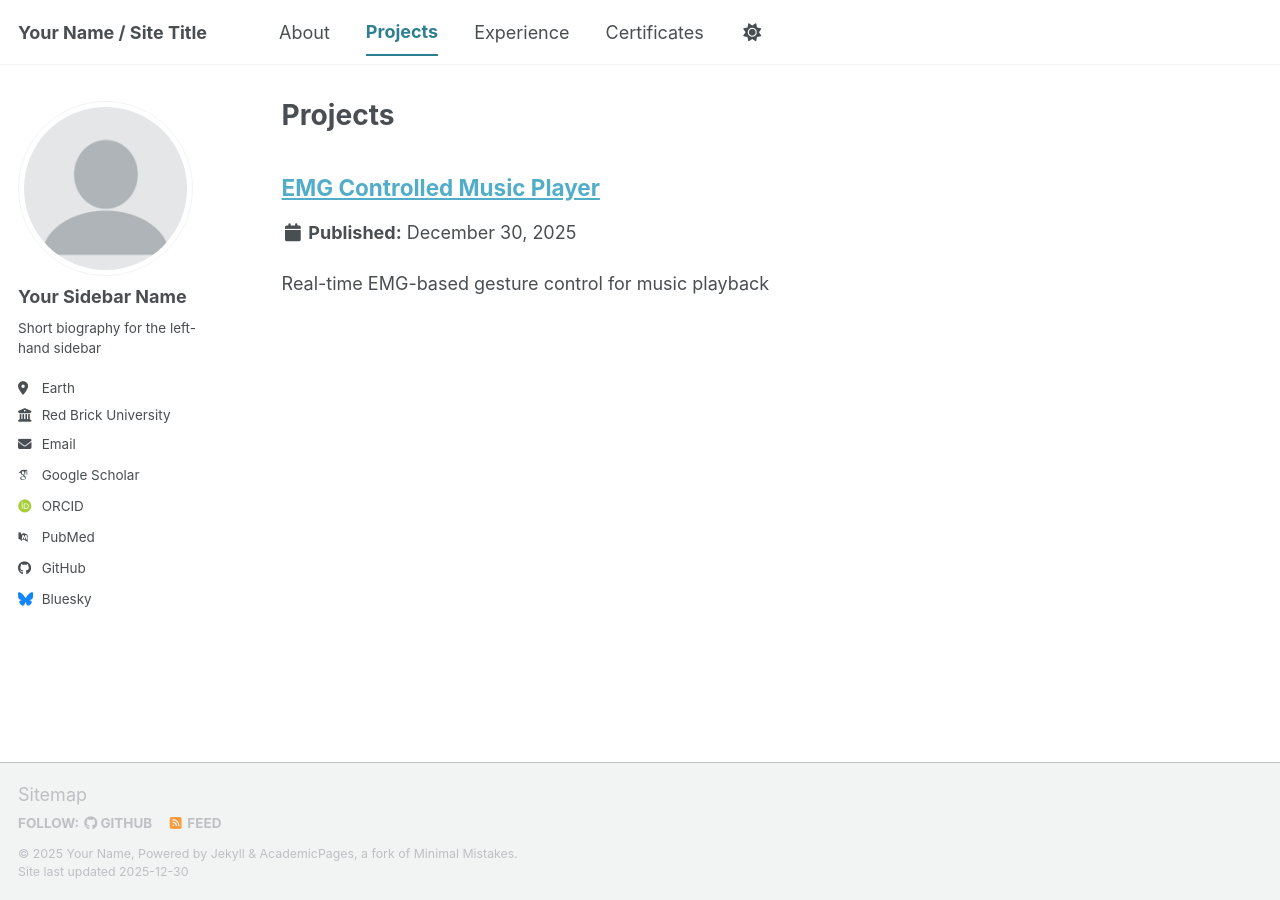
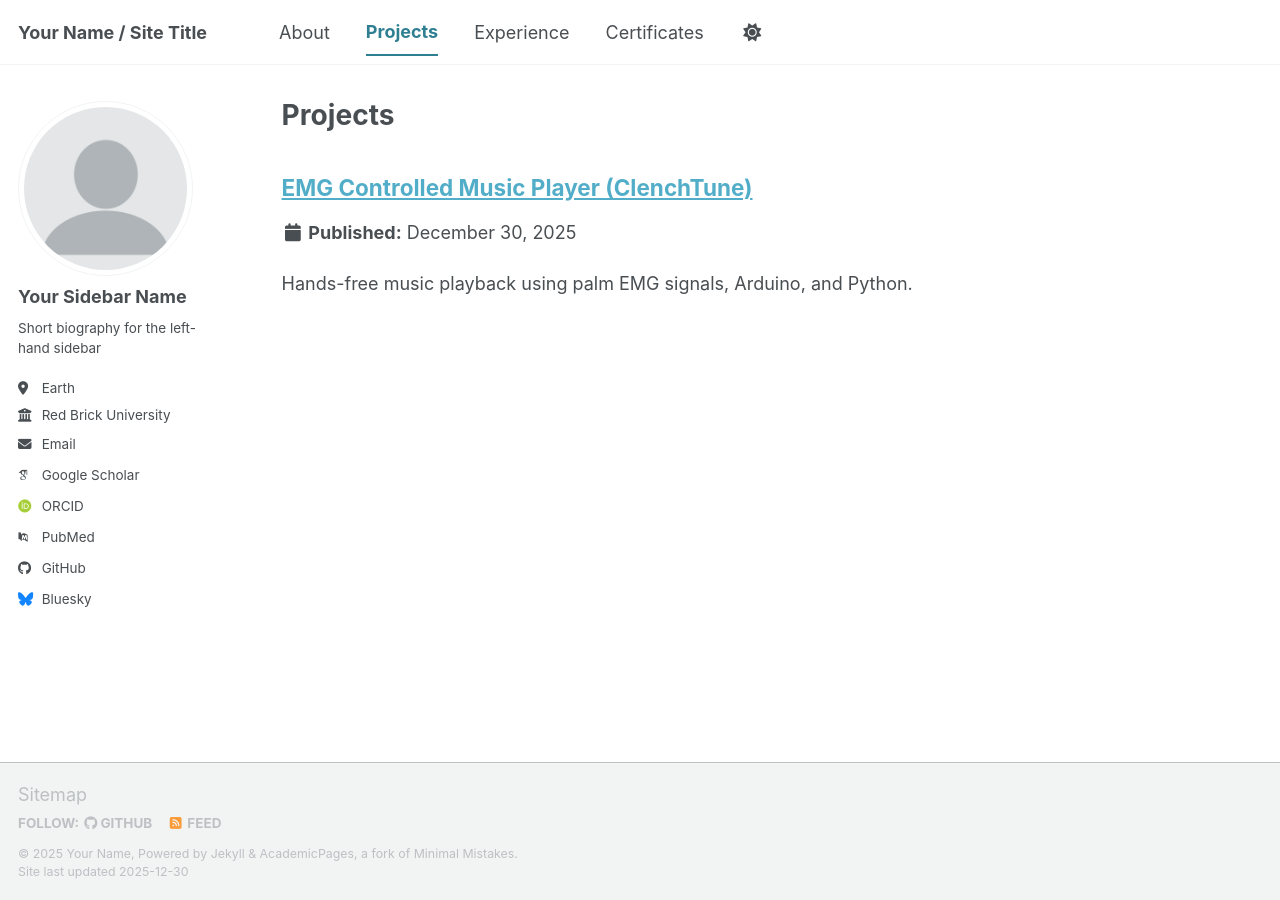
Before and after one commit to Kavin1772/kavin1772.github.io, a Jekyll site: the page built from _pages/portfolio.html, in a window 1280 px wide. Built offline with Jekyll 4.4.1, drawn with Linux system fonts in a browser that asks for light colours; some web fonts are replaced; a script bundle is joined from its source files by our own code; library files that are not in the unit come from our copies; some of the changed lines change nothing that is shown.

Commit message:
Update emg-controlled-music-player.md

```diff
--- a/_portfolio/emg-controlled-music-player.md
+++ b/_portfolio/emg-controlled-music-player.md
@@ -1,11 +1,10 @@
 ---
-title: "EMG Controlled Music Player"
-excerpt: "Real-time EMG-based gesture control for music playback"
+title: "EMG Controlled Music Player (ClenchTune)"
+excerpt: "Hands-free music playback using palm EMG signals, Arduino, and Python."
 collection: portfolio
 header:
   teaser: /images/emg_teaser.jpg
 ---
-
 
 ## 🎥 Demo
 <video width="100%" controls muted>
@@ -16,30 +15,119 @@
 ---
 
 ## 🧠 Overview
-This project implements an **EMG-controlled music player** where muscle activity
-from both hands is captured using wearable EMG sensors and mapped to playback
-controls such as play/pause and track navigation.
+ClenchTune is a **hands-free music control system** that leverages **electromyography (EMG)**
+signals to enable intuitive, gesture-based media playback. By capturing muscle activity
+from **palm muscles** using dual EMG sensors, the system maps natural clenching gestures
+to playback commands such as **play/pause** and **track skipping**.
+
+This project demonstrates the feasibility of **biosignal-driven human–computer interaction**
+and highlights the potential of EMG-based interfaces in **assistive technology, rehabilitation,
+and immersive systems**.
+
+---
+
+## 🎯 Motivation
+Traditional input devices such as keyboards, mice, and touchscreens may not be accessible
+to all users, particularly individuals with physical impairments. EMG-based interfaces
+offer an alternative interaction method by translating **muscle activity into control commands**.
+This project explores palm muscle EMG sensing as a reliable and low-cost solution for
+hands-free media control.
 
 ---
 
 ## 🏗 System Architecture
 ![System Block Diagram](/images/emg_block_diagram.png)
 
----
+The system follows a real-time signal processing pipeline:
 
-## 🔧 Hardware
-- Dual EMG sensors (left & right hand)
-- Microcontroller-based acquisition board
-- USB serial interface
+1. EMG signal acquisition from palm muscles
+2. Noise filtering, rectification, and smoothing
+3. Feature extraction and threshold-based gesture detection
+4. Serial communication via Arduino
+5. Media control execution on host system
+
+This modular design enables fast response times and reliable gesture recognition.
 
 ---
 
-## 💻 Software
-- Embedded C for EMG signal acquisition
-- Python for signal parsing and music control
-- Threshold-based gesture classification
+## 🔧 Hardware Implementation
+- Dual surface EMG sensors (left and right palm muscles)
+- Arduino microcontroller
+- USB serial communication interface
+- Laptop used for processing and audio playback
+
+The EMG sensors detect electrical activity produced by voluntary muscle contractions.
+These analog signals are digitized by the Arduino and transmitted to the host computer
+for real-time analysis.
 
 ---
 
-## 🔗 GitHub Repository
-👉 [View source code on GitHub](https://github.com/kavin1772/emg-controlled-music-player)
+## 💻 Software Implementation
+- **Embedded C (Arduino):**
+  - Continuous EMG signal acquisition
+  - Serial transmission at 9600 baud
+
+- **Python:**
+  - Serial data parsing
+  - Moving average filtering for noise reduction
+  - Threshold-based gesture recognition
+  - Media playback control using the `pygame` library
+
+Two EMG channels are mapped to distinct actions:
+- **Channel A0:** Play / Pause
+- **Channel A1:** Skip Track
+
+A **1.5-second cooldown mechanism** prevents false triggering due to rapid muscle fluctuations.
+
+---
+
+## 📊 Signal Processing & Gesture Recognition
+- Sampling interval: **50 ms**
+- Noise rejection outside valid EMG range
+- Moving average smoothing
+- Threshold-based gesture classification:
+  - Play/Pause: 300–500
+  - Track Skip: 260–480
+
+Resting hand states produced minimal EMG activity, while clenched gestures generated
+high-amplitude signals (>600), enabling clear gesture separation.
+
+---
+
+## ✅ Results
+- **~93% gesture recognition accuracy** during experimental testing
+- Low-latency real-time response
+- Reliable differentiation between open and clenched hand gestures
+- Stable performance after calibration
+
+The system responded intuitively to user gestures, providing seamless hands-free
+music control.
+
+---
+
+## 🌍 Applications
+- Assistive technology for users with limited mobility
+- Rehabilitation and physiotherapy interfaces
+- Gesture-based entertainment systems
+- Human–computer interaction research
+
+---
+
+## 🚀 Future Work
+- Machine learning–based gesture classification
+- Wireless communication (BLE)
+- Expanded gesture set (volume control, previous track)
+- Improved robustness to sensor placement variation
+
+---
+
+## 👥 Team Contribution
+- **Rafi:** EMG signal acquisition and Arduino interfacing
+- **Kavin & Ratchagan:** Python software development, signal processing,
+  gesture recognition logic, and media control integration
+- All members contributed to testing, documentation, and final presentation
+
+---
+
+## 🔗 Source Code
+👉 [View full source code on GitHub](https://github.com/kavin1772/emg-controlled-music-player)
```
